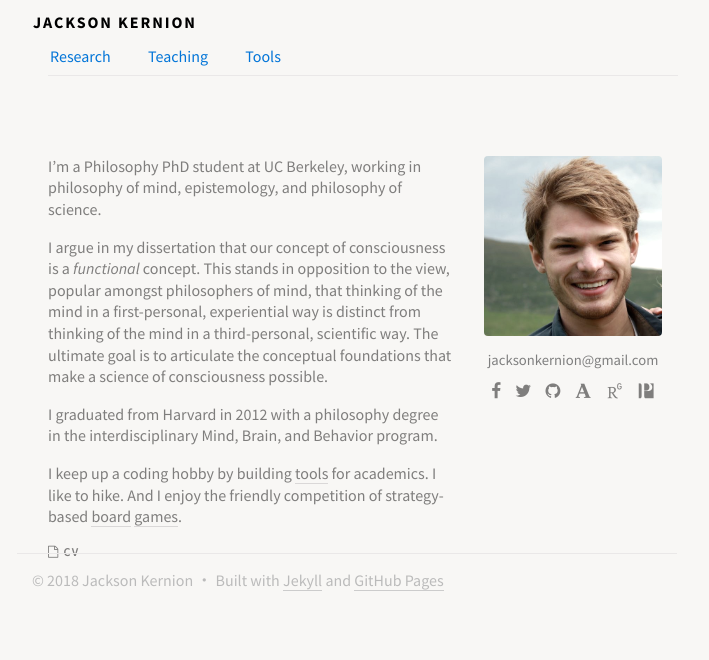
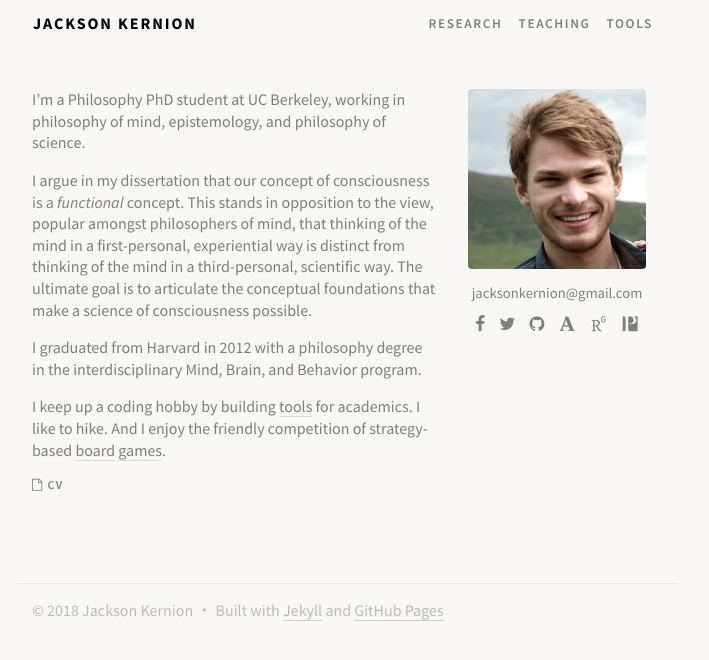
Before and after one commit to jacksonkernion/jacksonkernion.github.io, a Jekyll site: the page built from index.md, in a window 1280 px wide. Shown: the top 660 px of the page, without its empty margins (293-1002 px from the left). Built offline with Jekyll 4.4.1, drawn with Linux system fonts in a browser that asks for light colours; nearby versions of some CDN libraries; some web fonts are replaced.

Commit message:
Fixing Rendering issue...

```diff
--- a/_includes/navbar.html
+++ b/_includes/navbar.html
@@ -17,3 +18,26 @@
 <div class="container">
   <div class="navbar-border"></div>
 </div>
+
+-->
+
+<nav class="navbar navbar-toggleable container">
+    <button class="navbar-toggler navbar-toggler-right" type="button" data-toggle="collapse" data-target="#navbarSupportedContent" aria-controls="navbarSupportedContent" aria-expanded="false" aria-label="Toggle navigation">
+    <i class="fa fa-bars"></i>
+    </button>
+    <a class="navbar-brand" href="{{ '/' | absolute_url }}">{{ site.title }}</a>
+        <div class="collapse navbar-collapse justify-content-end" id="navbarSupportedContent">
+      <ul class="navbar-nav">
+        {% for link in site.data.navigation %}
+          {% if link.url contains 'http' %}
+            {% assign domain = '' %}
+          {% else %}
+            {% assign domain = site.url | append: site.baseurl %}
+          {% endif %}
+          <li class="nav-item">
+            <a class="nav-link {% if page.title == link.title %} active {% endif %}" href="{{ domain }}{{ link.url }}">{{ link.title }}</a>
+          </li>
+        {% endfor %}
+      </ul>
+    </div>
+</nav>
```
Also changed, not shown: other parts of _includes/navbar.html (+1 -0 lines), _publications/making-room-for-modest-conceptual-functionalism.md (renamed from _publications/the-case-for-conceptual-functionalism.md).
